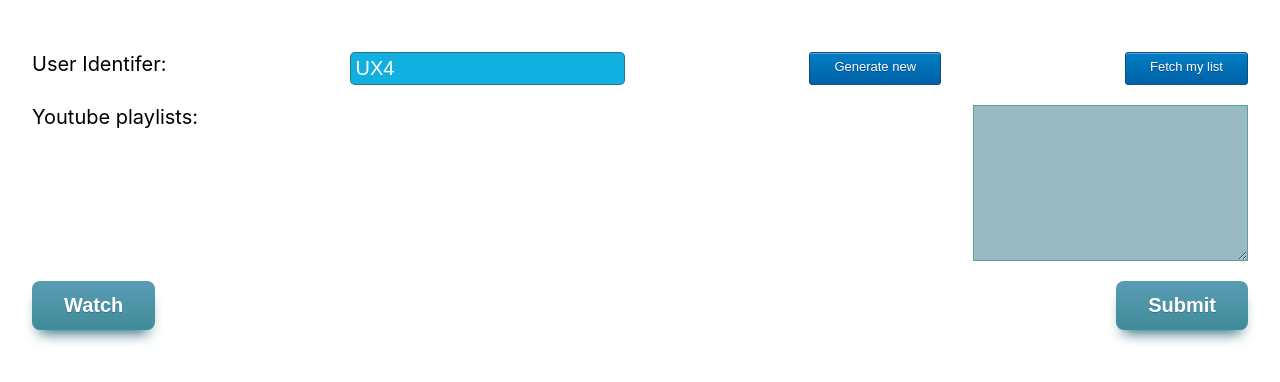
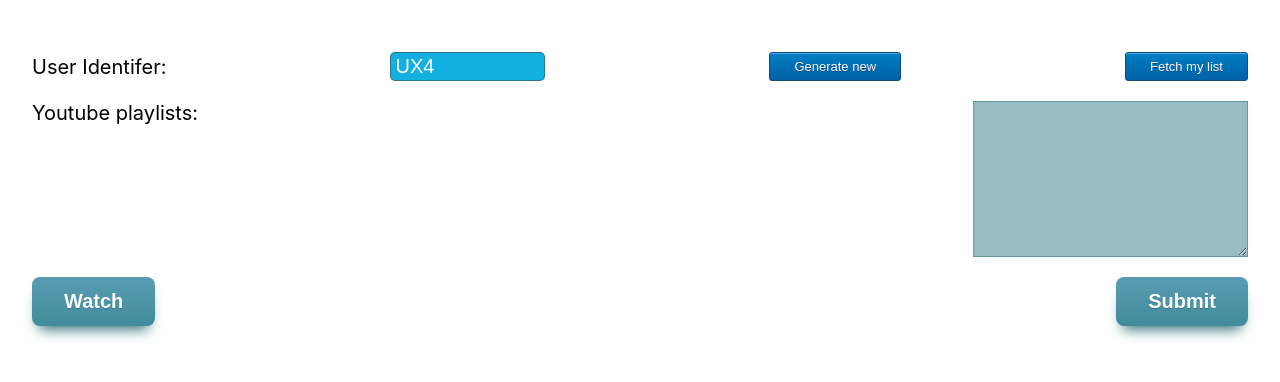
Before and after one commit to hex0cter/youtube-explicit, a React (Create React App) app: page /admin in a window 1280 px wide. Shown: the top 382 px of the page. Built offline with nearby package versions, Linux system fonts and the light colour scheme; no server answers.

Commit message:
More styling for admin

```diff
--- a/src/components/Admin/index.js
+++ b/src/components/Admin/index.js
@@ -63,7 +63,14 @@ class Admin extends React.Component {
           User Identifer:
         </div>
         <div className={styles.UserIdentifierInput}>
-          <input type="text" className={styles.InputText} name="userIdentifier" value={this.props.userIdentifier} onChange={this.changeUserIdentifier} />
+          <input
+            type="text"
+            className={styles.InputText}
+            name="userIdentifier"
+            value={this.props.userIdentifier}
+            onChange={this.changeUserIdentifier}
+            size={10}
+          />
         </div>
         <div className={styles.smallButton} onClick={this.generateNewUserIdentifier}>
           Generate new
--- a/src/components/Admin/index.module.css
+++ b/src/components/Admin/index.module.css
@@ -6,6 +6,7 @@
   font-size: 20px;
   padding: 1em 0 1em 0;
   display: flex;
+  align-items: center;
   justify-content: space-between;
   flex-wrap: wrap;
 }
@@ -46,14 +47,12 @@
   border-radius: 5px;
   color: white;
   background: #11b0e0;
-  padding: 4px;
+  padding: 2px 4px
 }
 
-@media screen and (max-width: 540px) {
+@media screen and (max-width: 699px) {
   .InputText {
-    font-size:20px;
     margin: 0.5em 0 0.5em 0;
-    border-radius: 5px;
   }
 }
 
```
